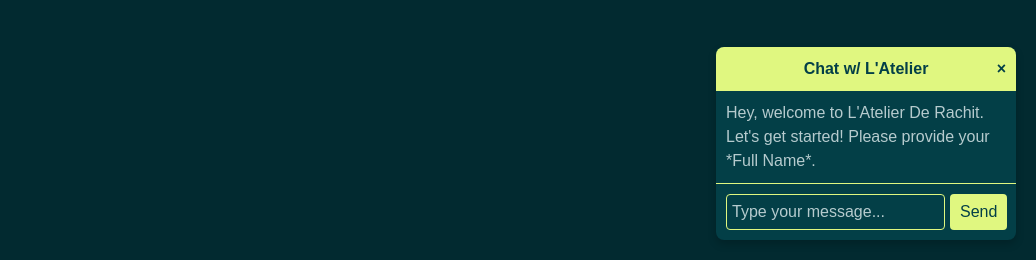
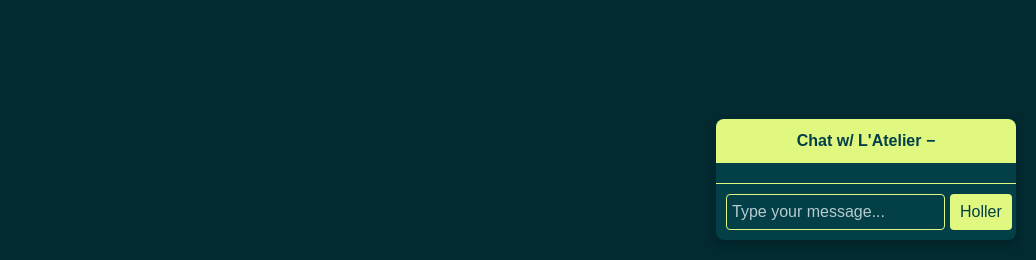
Before and after one commit to Elephante152/latelier, a website: page index.html in a window 1280 px wide. Shown: the part 540-800 px from the top of the page, 244-1280 px from the left. Drawn offline with Linux system fonts and the light colour scheme; a script that the page names is missing; files whose address does not match are found by name; a web font is replaced by a local one.

Commit message:
Update index.html

```diff
--- a/index.html
+++ b/index.html
@@ -755,12 +755,12 @@
 <div class="chat-widget-container">
     <div class="chat-header">
         Chat w/ L'Atelier
-        <span class="chat-close">&times;</span>
+        <span class="chat-minimize">&minus;</span>
     </div>
     <div class="chat-messages"></div>
     <div class="chat-input-container">
         <input type="text" class="chat-input" placeholder="Type your message...">
-        <button class="chat-send-btn">Send</button>
+        <button class="chat-send-btn">Holler</button>
     </div>
 </div>
 <script src="https://widgets.leadconnectorhq.com/loader.js"
```
